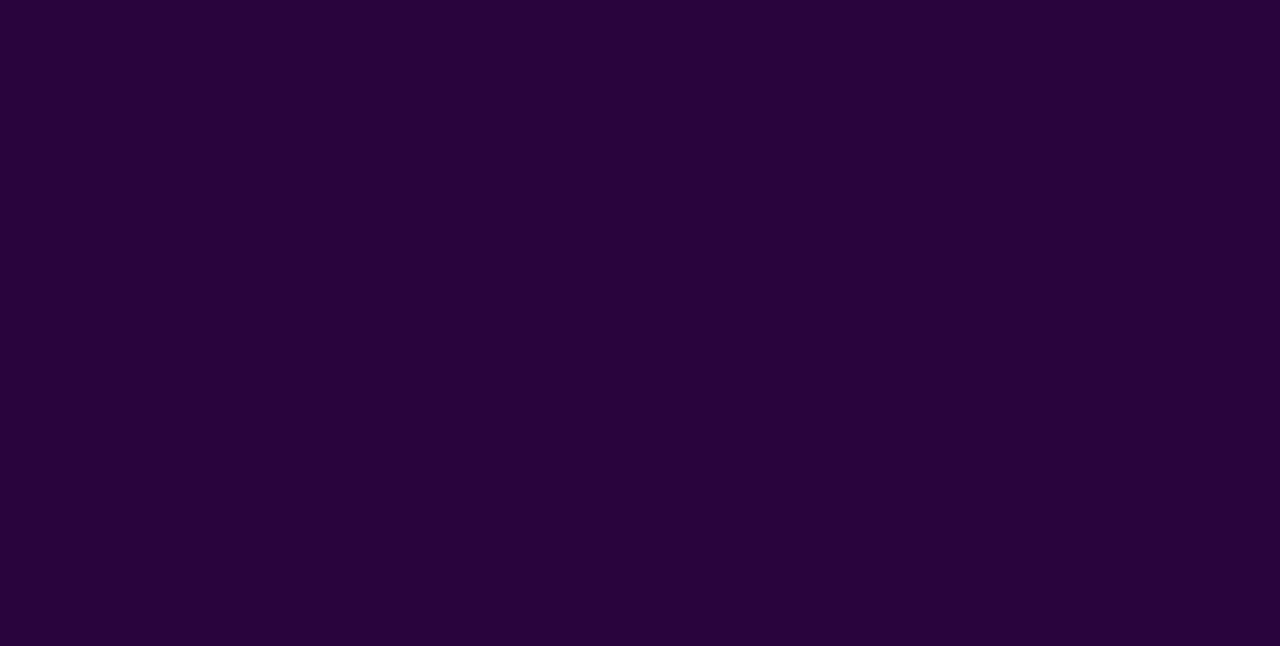
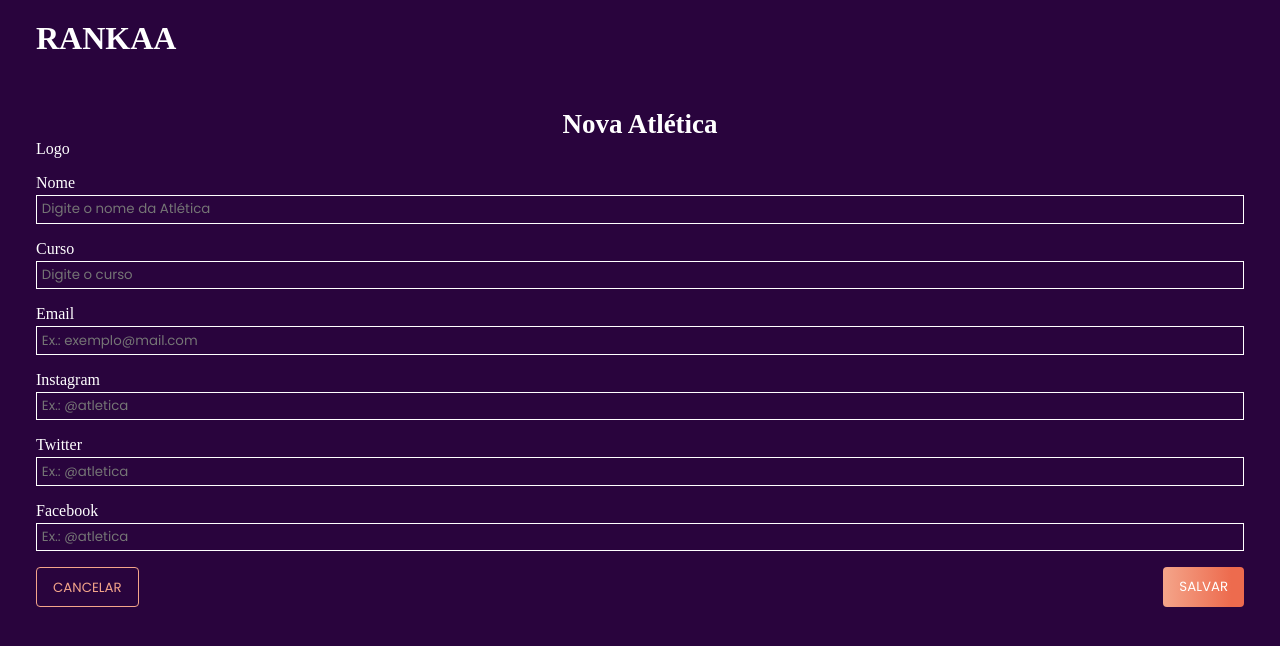
Before and after one commit to 3salles/rankaa, a React (Create React App) app in the folder frontend/: page /admin/athletics/new in a window 1280 px wide. Shown: the top 646 px of the page. Built offline with nearby package versions, Linux system fonts and the light colour scheme.

Commit message:
feat: Create new Athletic page

```diff
--- a/frontend/src/App.tsx
+++ b/frontend/src/App.tsx
@@ -1,13 +1,14 @@
-import { BrowserRouter, Route, Switch } from 'react-router-dom';
-import { AthleticList } from './pages/admin/Athletics';
-import { ModalitiesList } from './pages/admin/Modalities';
-import { Athletic } from './pages/Athletic';
-import { Athletics } from './pages/Athletics';
-import { Login } from './pages/auth/Login';
-import { Register } from './pages/auth/Register';
+import { BrowserRouter, Route, Switch } from "react-router-dom";
+import { AthleticList } from "./pages/admin/Athletics";
+import { ModalitiesList } from "./pages/admin/Modalities";
+import { NewAthletic } from "./pages/admin/NewAthletic";
+import { Athletic } from "./pages/Athletic";
+import { Athletics } from "./pages/Athletics";
+import { Login } from "./pages/auth/Login";
+import { Register } from "./pages/auth/Register";
 
-import { Home } from './pages/Home';
-import { Modalities } from './pages/Modalities';
+import { Home } from "./pages/Home";
+import { Modalities } from "./pages/Modalities";
 
 import { GlobalStyle } from "./styles/global";
 
@@ -18,12 +19,13 @@ export function App() {
       <BrowserRouter>
         <Switch>
           <Route path="/" exact component={Home} />
-      <Route  path="/modalities" exact component={Modalities} />
-      <Route  path="/athletics" exact component={Athletics} />
-      <Route  path="/athletic/:id" exact component={Athletic} />
-      <Route  path="/auth/signin" exact component={Login} />
-      <Route  path="/auth/signup" exact component={Register} />
+          <Route path="/modalities" exact component={Modalities} />
+          <Route path="/athletics" exact component={Athletics} />
+          <Route path="/athletic/:id" exact component={Athletic} />
+          <Route path="/auth/signin" exact component={Login} />
+          <Route path="/auth/signup" exact component={Register} />
           <Route path="/admin/athletics" exact component={AthleticList} />
+          <Route path="/admin/athletics/new" exact component={NewAthletic} />
           <Route path="/admin/modalities" exact component={ModalitiesList} />
         </Switch>
       </BrowserRouter>
--- a/frontend/src/pages/admin/Athletics/index.tsx
+++ b/frontend/src/pages/admin/Athletics/index.tsx
@@ -4,14 +4,21 @@ import { AppLayout } from "../../../layouts/AppLayout";
 import { Container, Header, Button } from "./styles";
 
 import athletics from "../../../utils/athletics.json";
+import { useHistory } from "react-router-dom";
 
 export function AthleticList() {
+  const history = useHistory()
+
+  function handleOnRegister() {
+    history.push('/admin/athletics/new')
+  }
+
   return (
     <AppLayout isAdmin>
       <Container>
         <Header>
           <h1>Atléticas</h1>
-          <Button>Cadastrar</Button>
+          <Button onClick={handleOnRegister}>Cadastrar</Button>
         </Header>
         <article>
           {athletics.map((athletic) => (
--- a/frontend/src/pages/admin/NewAthletic/index.tsx
+++ b/frontend/src/pages/admin/NewAthletic/index.tsx
@@ -1,9 +1,57 @@
 import { AppLayout } from "../../../layouts/AppLayout";
 
-export function NewAthletic () {
+import {
+  Container,
+  Header,
+  Section,
+  Form,
+  Input,
+  Buttons,
+  SaveButton,
+  CancelButton
+} from "./styles";
+
+export function NewAthletic() {
   return (
     <AppLayout isAdmin>
-      <h1>Nova Atlética</h1>
+      <Container>
+        <Header>
+          <h1>Nova Atlética</h1>
+        </Header>
+        <Form>
+          <Section>
+            <label>Logo</label>
+          </Section>
+          <Section>
+            <label>Nome</label>
+            <Input type="text" placeholder="Digite o nome da Atlética" />
+          </Section>
+          <Section>
+            <label>Curso</label>
+            <Input type="text" placeholder="Digite o curso" />
+          </Section>
+          <Section>
+            <label>Email</label>
+            <Input type="text" placeholder="Ex.: exemplo@mail.com" />
+          </Section>
+          <Section>
+            <label>Instagram</label>
+            <Input type="text" placeholder="Ex.: @atletica" />
+          </Section>
+          <Section>
+            <label>Twitter</label>
+            <Input type="text" placeholder="Ex.: @atletica" />
+          </Section>
+          <Section>
+            <label>Facebook</label>
+            <Input type="text" placeholder="Ex.: @atletica" />
+          </Section>
+          <Buttons>
+            <CancelButton>Cancelar</CancelButton>
+            <SaveButton>Salvar</SaveButton>
+          </Buttons>
+        </Form>
+      </Container>
     </AppLayout>
-  )
+  );
 }
--- /dev/null
+++ b/frontend/src/pages/admin/NewAthletic/styles.ts
@@ -0,0 +1,58 @@
+import styled from 'styled-components'
+
+export const Container = styled.section`
+  padding: 0 2.25rem;
+`
+
+export const Header = styled.header`
+  font-size: 1.125rem;
+  color: white;
+  text-align: center;
+`
+
+export const Form = styled.form`
+  display: flex;
+  flex-direction: column;
+  gap: 1rem;
+`
+
+export const Section = styled.div`
+  font-size: 1rem;
+  color: white;
+  display: flex;
+  flex-direction: column;
+  gap: 0.2rem;
+`
+
+export const Input = styled.input`
+  background: 0;
+  border: 1px solid white;
+  padding: 0.2rem 0.3rem;
+  color: white;
+`
+
+export const Buttons = styled.div`
+  display: flex;
+  align-items: center;
+  justify-content: space-between;
+`
+
+export const SaveButton = styled.button`
+  height: 40px;
+  color: #FFF;
+  padding: 10px 16px;
+  text-transform: uppercase;
+  background: linear-gradient(90deg, #F4A58A 0%, #ED6B4E 84.05%);
+  border-radius: 4px;
+`
+
+export const CancelButton = styled.button`
+  height: 40px;
+  color: #FFF;
+  padding: 10px 16px;
+  text-transform: uppercase;
+  background: 0;
+  border-radius: 4px;
+  border: 1px solid #F4A58A;
+  color: #F4A58A;
+`
```
Lines whose indentation alone changed are shown as unchanged.
